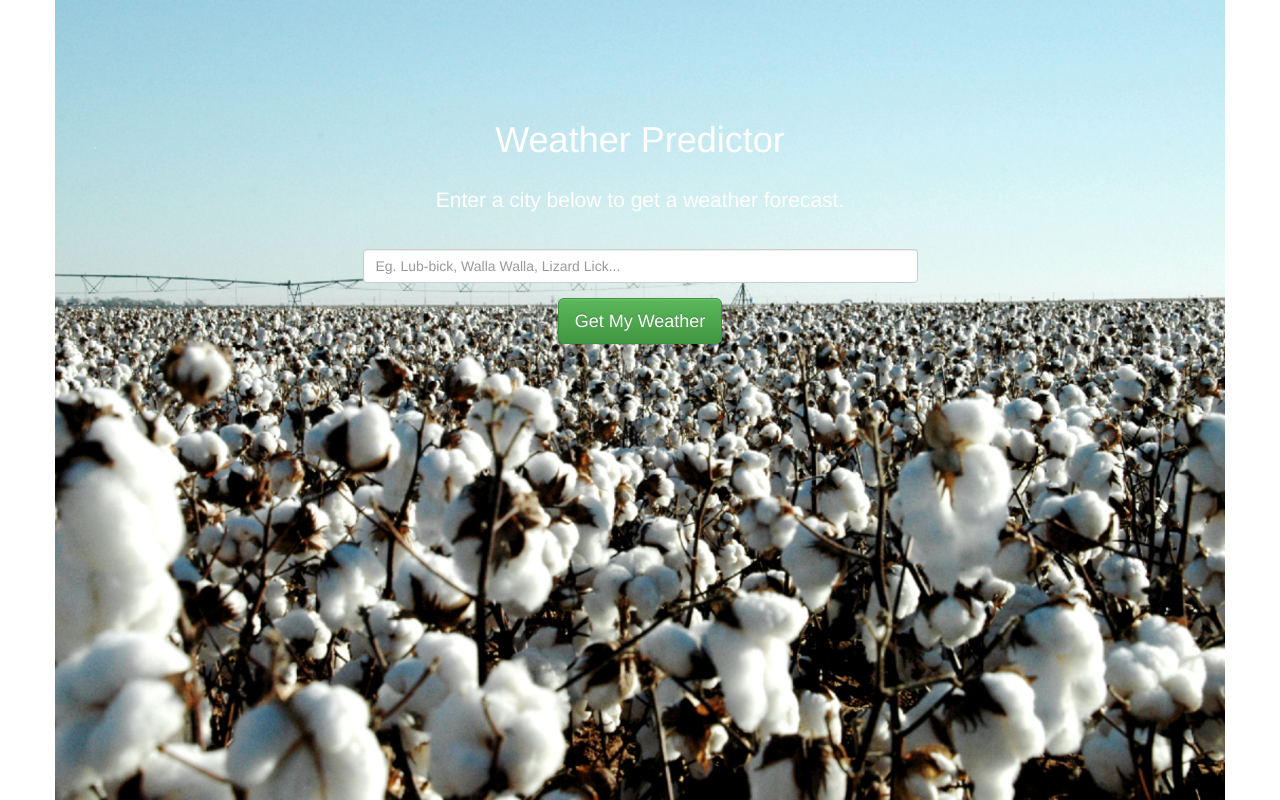
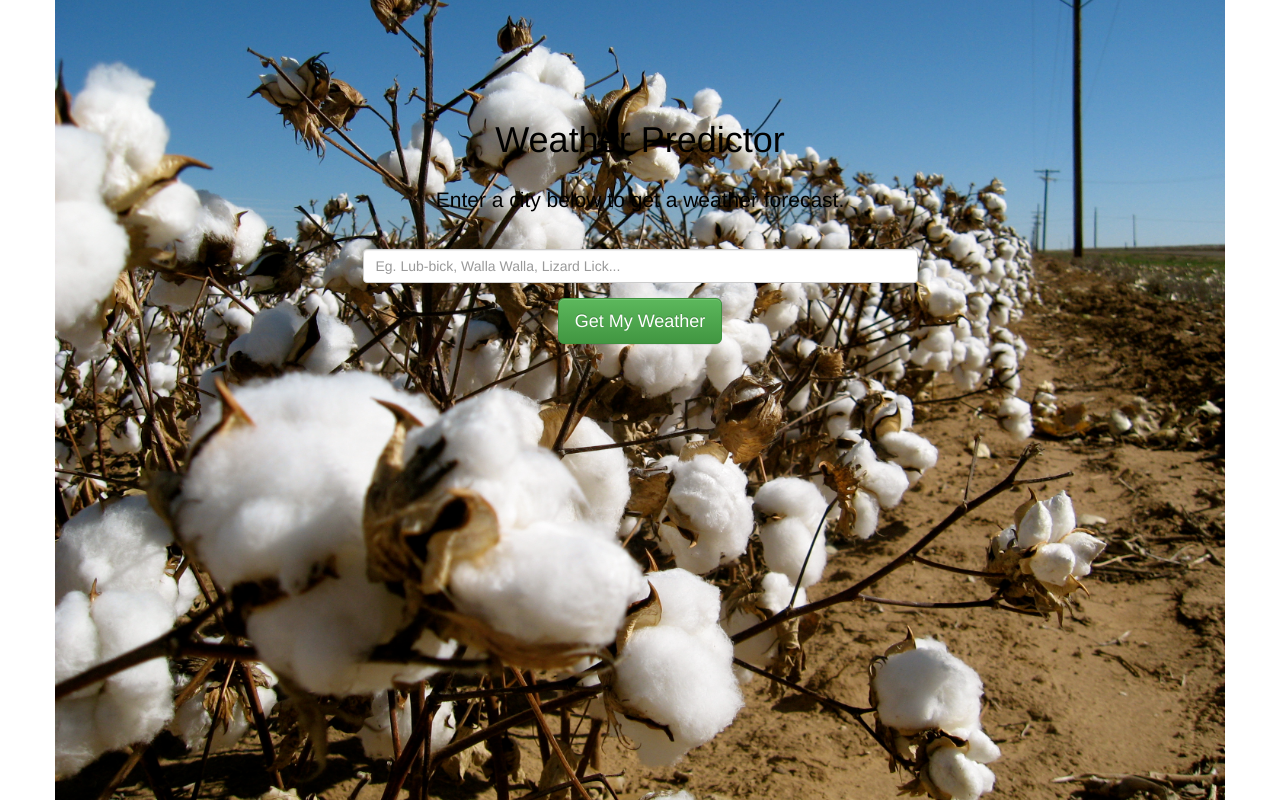
Before and after one commit to GoldenHomer/PHPWeatherScraper, a PHP site: page / in a window 1280 px wide. Run offline with PHP 8.4, Linux system fonts and the light colour scheme; some libraries are stand-ins or nearby versions.

Commit message:
Fixing some ugly things

```diff
--- a/index.php
+++ b/index.php
@@ -16,9 +16,9 @@
   <div class="container">
   	<div class="row">
   	  <div class="col-md-6 col-md-offset-3 center">
-    		<h1 class="center white">Weather Predictor</h1>
+    		<h1 class="center black">Weather Predictor</h1>
 
-    		<p class="lead center white">Enter a city below to get a weather forecast.</p>
+    		<p class="lead center black">Enter a city below to get a weather forecast.</p>
 
     		<form>
     		  <div class="form-group">
--- a/style.css
+++ b/style.css
@@ -14,8 +14,8 @@ html, body {
   text-align:center;
 }
 
-.white {
-  color:white;
+.black {
+  color:black;
 }
 
 p {
```
Also changed, not shown: background.jpg.
